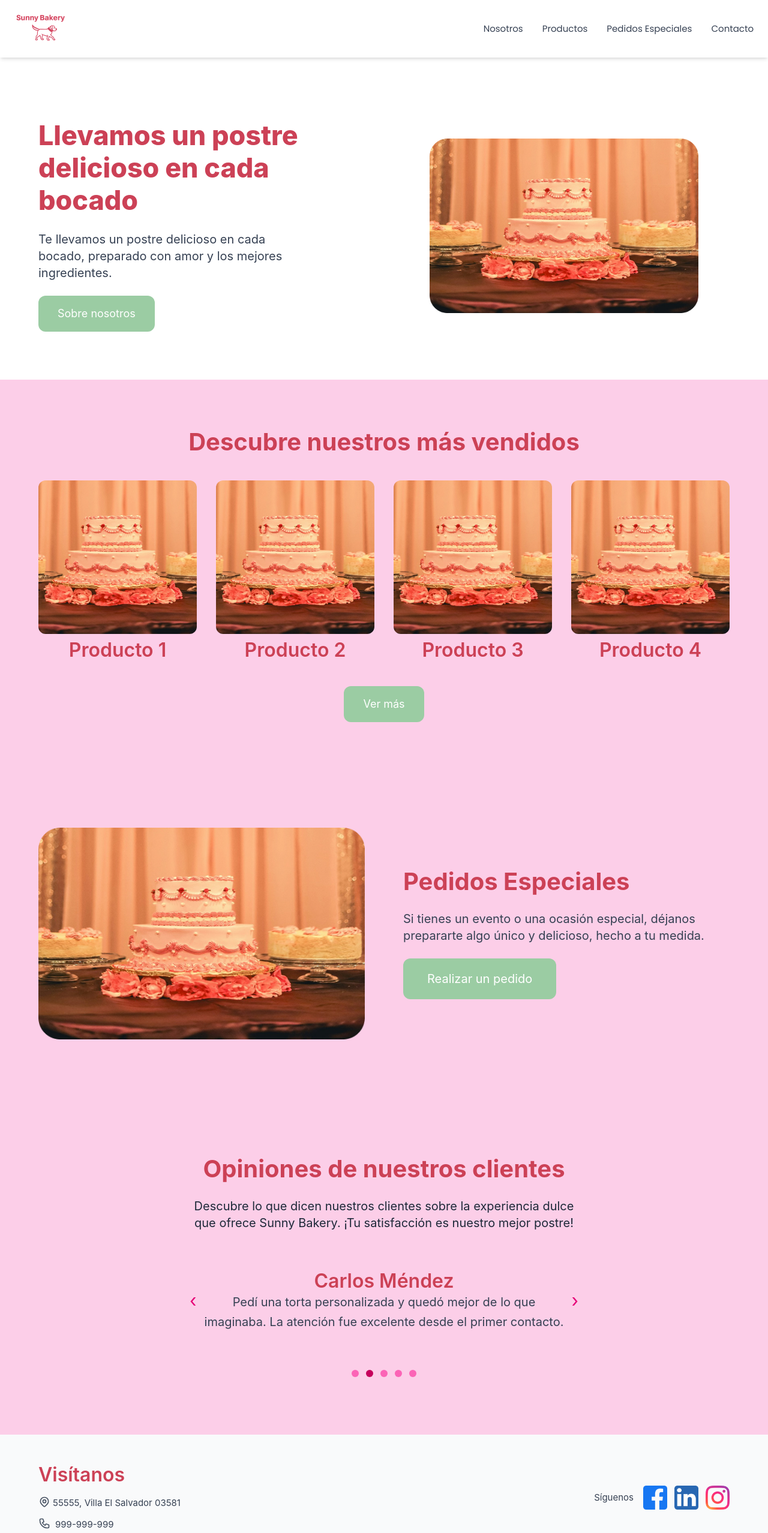
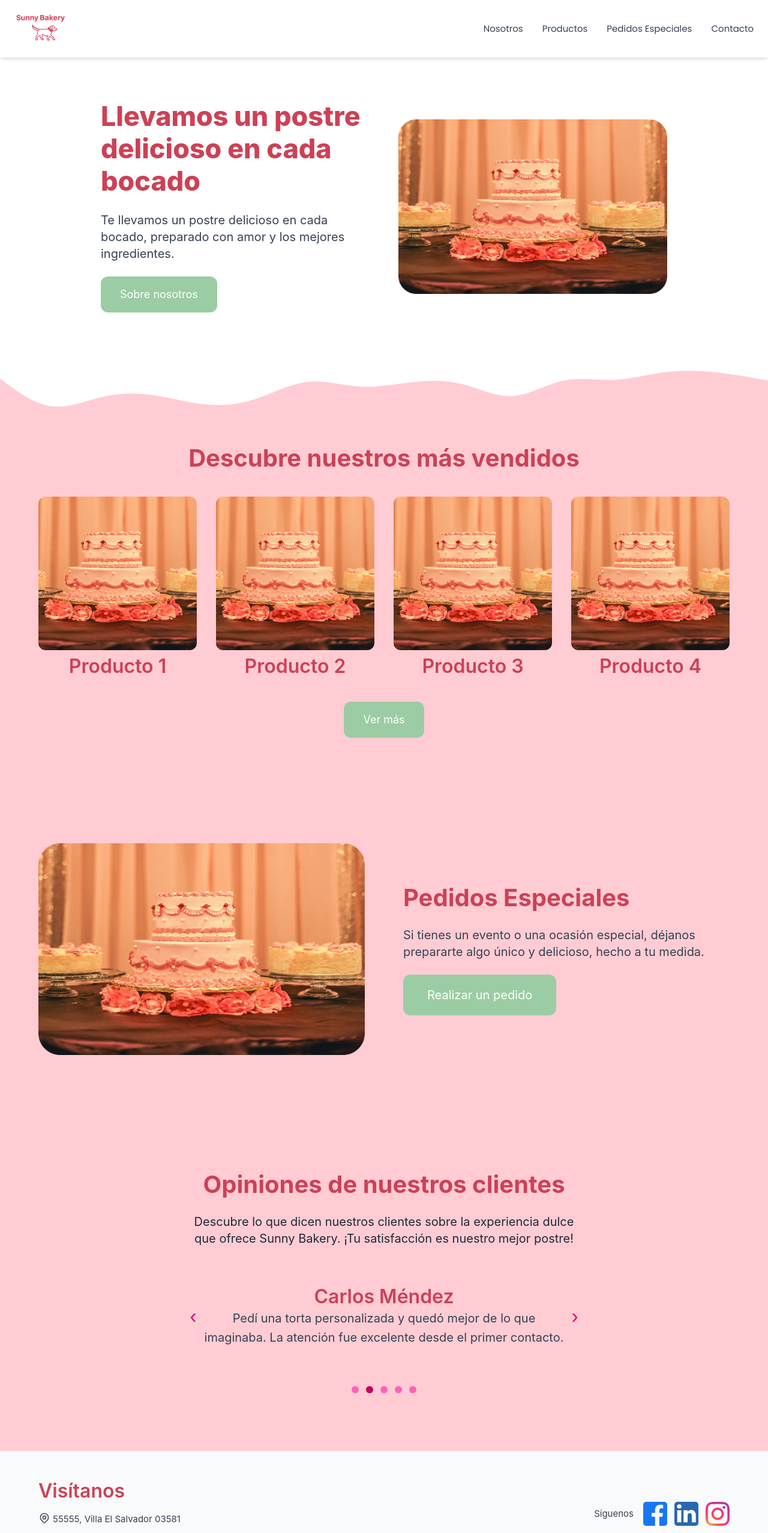
Before and after one commit to PaolaArtola/Bakery, a Vue app: page / in a window 1280 px wide. Shown: the top 2556 px of the page at 60% size. Built offline with nearby package versions, Linux system fonts and the light colour scheme.

Commit message:
add waves

```diff
--- /dev/null
+++ b/src/components/waveDivider.vue
@@ -0,0 +1,23 @@
+<template>
+  <svg
+    id="visual"
+    viewBox="0 0 900 120"
+    xmlns="http://www.w3.org/2000/svg"
+    xmlns:xlink="http://www.w3.org/1999/xlink"
+    version="1.1"
+    class="w-full h-auto"
+    preserveAspectRatio="home"
+  >
+    <rect x="0" y="10" width="900" height="112" fill="#FFCCD3"></rect>
+    <path
+      d="M0 44L10 51.3C20 58.7 40 73.3 60 76.2C80 79 100 70 120 65.3C140 60.7 160 60.3 180 63.2C200 66 220 72 240 74C260 76 280 74 300 67.5C320 61 340 50 360 47.7C380 45.3 400 51.7 420 53C440 54.3 460 50.7 480 48.3C500 46 520 45 540 49.8C560 54.7 580 65.3 600 64.3C620 63.3 640 50.7 660 46.3C680 42 700 46 720 45.2C740 44.3 760 38.7 780 36.2C800 33.7 820 34.3 840 36.5C860 38.7 880 42.3 890 44.2L900 46L900 0L890 0C880 0 860 0 840 0C820 0 800 0 780 0C760 0 740 0 720 0C700 0 680 0 660 0C640 0 620 0 600 0C580 0 560 0 540 0C520 0 500 0 480 0C460 0 440 0 420 0C400 0 380 0 360 0C340 0 320 0 300 0C280 0 260 0 240 0C220 0 200 0 180 0C160 0 140 0 120 0C100 0 80 0 60 0C40 0 20 0 10 0L0 0Z"
+      fill="#fff"
+      stroke-linecap="round"
+      stroke-linejoin="miter"
+    />
+  </svg>
+</template>
+
+<script setup>
+// No script needed unless you want props or dynamic styling
+</script>
--- a/src/views/HomeView.vue
+++ b/src/views/HomeView.vue
@@ -1,7 +1,10 @@
+<script setup>
+import waveDivider from '@/components/waveDivider.vue'
+</script>
 <template>
-  <div class="w-full">
+  <div class="w-full flex flex-col justify-centerjustify-between items-center">
     <!-- HERO SECTION -->
-    <section class="bg-white py-20 px-4 flex justify-center">
+    <section class="bg-white py-12 px-4 lg:w-[85%] lg:px-18 flex justify-center">
       <div
         class="w-full max-w-6xl flex flex-col md:flex-row items-center justify-center gap-12 text-center md:text-left"
       >
@@ -23,9 +26,12 @@
         </div>
       </div>
     </section>
-
+    <div class="bg-gradient-to-b from-white to-[#ffccd3] w-full aspect-[15/2] overflow-hidden">
+      <waveDivider />
+    </div>
+    <div class="w-full bg-[#ffccd3]">
       <!-- BEST SELLERS -->
-    <section class="bg-pink-200 py-20 px-4 flex justify-center">
+      <section class="pb-20 px-4 flex justify-center">
         <div class="w-full max-w-6xl flex flex-col items-center text-center gap-10">
           <h2 class="text-4xl font-bold">Descubre nuestros más vendidos</h2>
           <div class="grid grid-cols-1 sm:grid-cols-2 md:grid-cols-4 gap-8 w-full">
@@ -47,7 +53,7 @@
       </section>
 
       <!-- SPECIAL ORDERS -->
-    <section class="bg-pink-200 py-24 px-4 flex justify-center">
+      <section class="py-24 px-4 flex justify-center">
         <div
           class="w-full max-w-6xl flex flex-col md:flex-row items-center justify-center gap-16 text-center md:text-left"
         >
@@ -74,7 +80,7 @@
       </section>
 
       <!-- FEEDBACK SECTION -->
-    <section class="bg-pink-200 py-24 px-4 flex justify-center">
+      <section class="py-24 px-4 flex justify-center">
         <div class="w-full flex flex-col items-center text-center px-4 gap-16">
           <!-- TÍTULO Y DESCRIPCIÓN -->
           <div class="flex flex-col items-center gap-6">
@@ -115,6 +121,7 @@
           </div>
         </div>
       </section>
+    </div>
   </div>
 </template>
 
```
Lines whose indentation alone changed are shown as unchanged.
